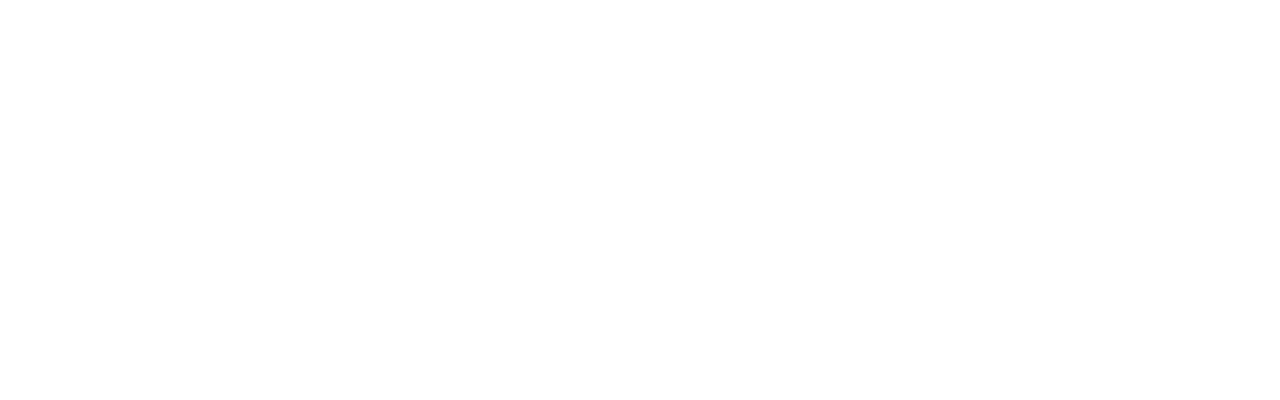
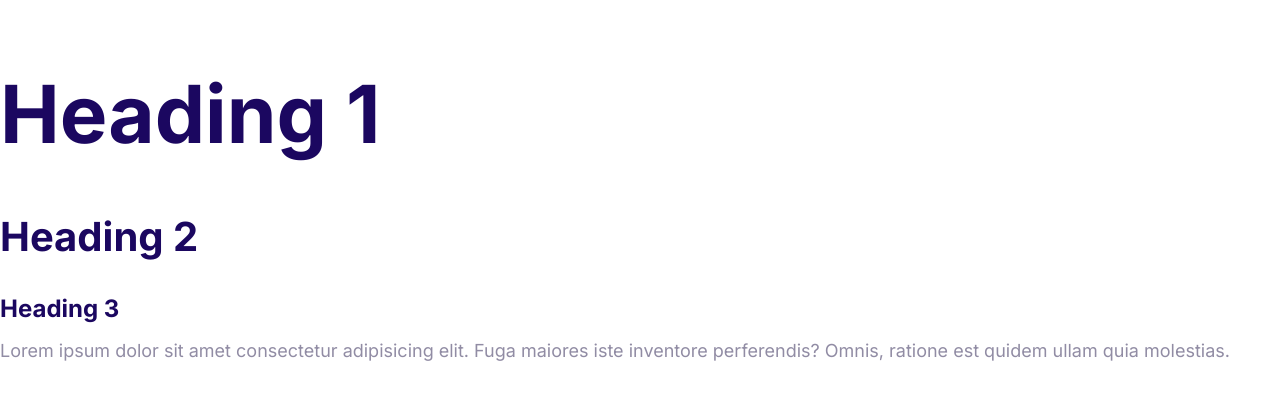
Before and after one commit to kofi-py/website, a plain HTML site: page index.html in a window 1280 px wide. Drawn offline with Linux system fonts and the light colour scheme.

Commit message:
Define the styles for the fonts.

```diff
--- a/css/styles.css
+++ b/css/styles.css
@@ -5,3 +5,55 @@
   --color-headings: #1b0760;
   --color-body: #918ca4;
 }
+
+html {
+  font-size: 62.5%;
+}
+
+body {
+  font-family: Inter, Arial, Helvetica, sans-serif;
+  font-size: 2.4rem;
+  line-height: 1.5;
+  color: var(--color-body);
+}
+
+h1,
+h2,
+h3 {
+  color: var(--color-headings);
+  margin-bottom: 1rem;
+}
+
+h1 {
+  font-size: 7rem;
+}
+
+h2 {
+  font-size: 4rem;
+}
+
+h3 {
+  font-size: 3rem;
+}
+
+p {
+  margin-top: 0;
+}
+
+@media screen and (min-width: 1024px) {
+  body {
+    font-size: 1.8rem;
+  }
+
+  h1 {
+    font-size: 8rem;
+  }
+
+  h2 {
+    font-size: 4rem;
+  }
+
+  h3 {
+    font-size: 2.4rem;
+  }
+}
--- a/index.html
+++ b/index.html
@@ -5,8 +5,22 @@
     <meta http-equiv="X-UA-Compatible" content="IE=edge" />
     <meta name="viewport" content="width=device-width, initial-scale=1.0" />
     <title>Paradoxify</title>
+    <link rel="preconnect" href="https://fonts.googleapis.com" />
+    <link rel="preconnect" href="https://fonts.gstatic.com" crossorigin />
+    <link
+      href="https://fonts.googleapis.com/css2?family=Inter:wght@400;700&display=swap"
+      rel="stylesheet"
+    />
     <link rel="stylesheet" href="css/normalize.css" />
     <link rel="stylesheet" href="css/styles.css" />
   </head>
-  <body></body>
+  <body>
+    <h1>Heading 1</h1>
+    <h2>Heading 2</h2>
+    <h3>Heading 3</h3>
+    <p>
+      Lorem ipsum dolor sit amet consectetur adipisicing elit. Fuga maiores iste
+      inventore perferendis? Omnis, ratione est quidem ullam quia molestias.
+    </p>
+  </body>
 </html>
```
